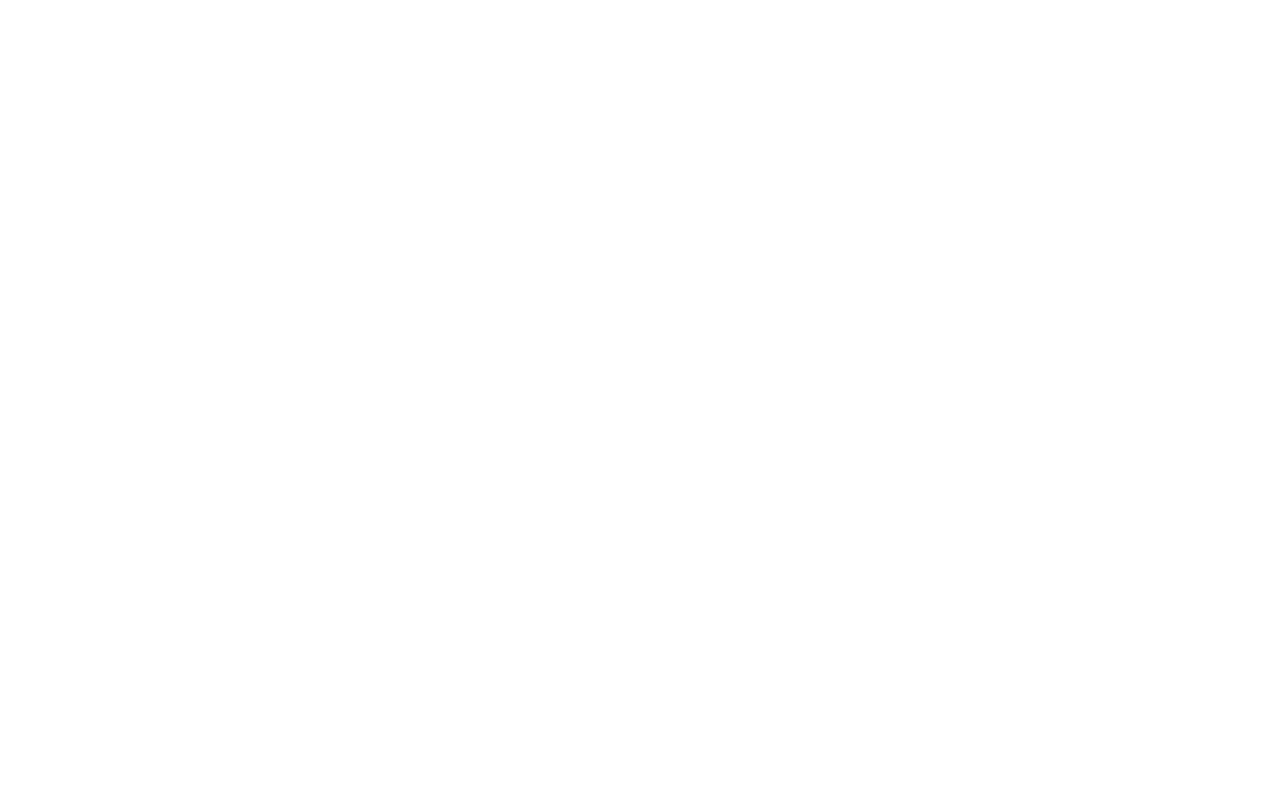
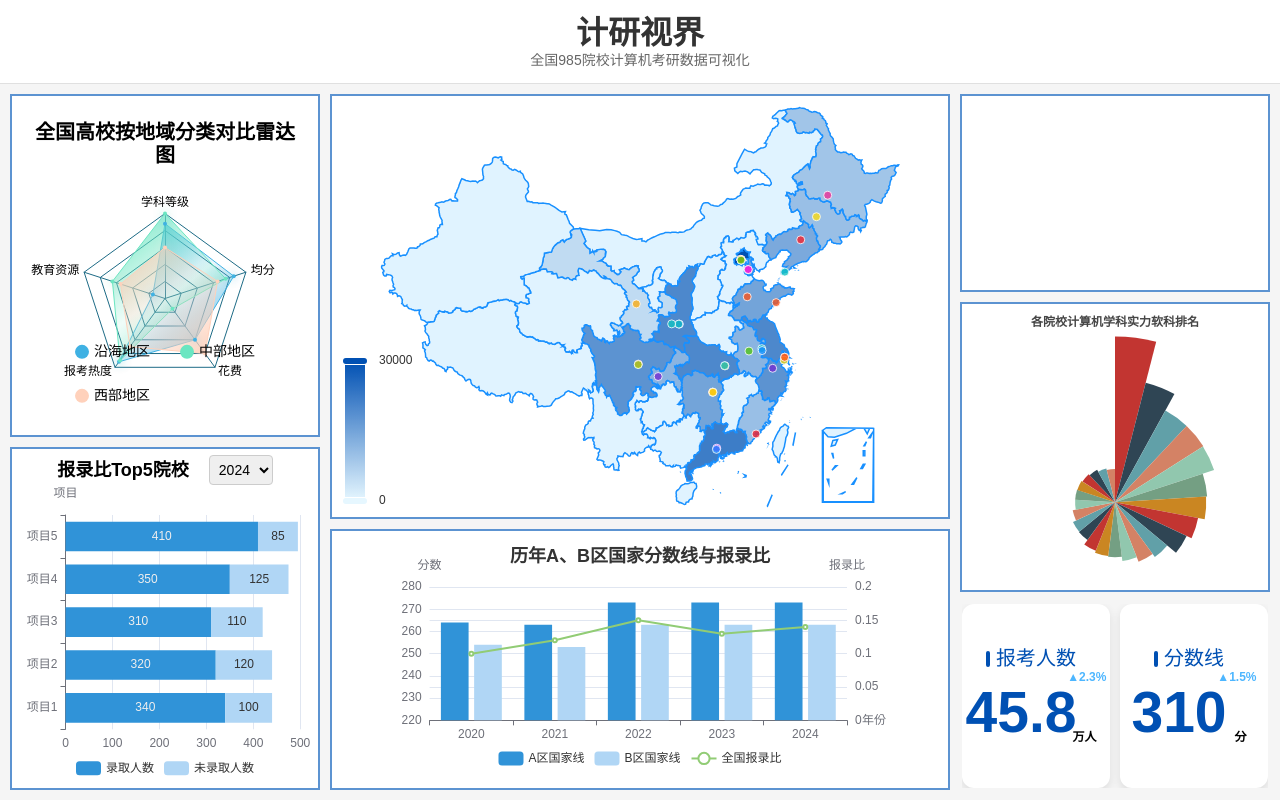
Before and after one commit to AtaLossCode/CS_NEEP, a Vue app in the folder cs-neep/: page /CS_NEEP/ in a window 1280 px wide. Before the commit this address had no page. Built offline with nearby package versions, Linux system fonts and the light colour scheme.

Commit message:
succesfully deploy

```diff
--- a/cs-neep/package.json
+++ b/cs-neep/package.json
@@ -2,10 +2,9 @@
   "name": "cs-neep",
   "version": "0.1.0",
   "private": true,
-  "homepage": "https://atalosscode.github.io/CS_NEEP/",
-  "scripts": {
+   "scripts": {
     "serve": "vue-cli-service serve",
-    "build": "vue-cli-service build",
+    "build": "vue-cli-service build && copy \"public\\404.html\" \"dist\\404.html\"",
     "lint": "vue-cli-service lint",
     "predeploy": "npm run build",
     "deploy": "gh-pages -d dist"
--- a/cs-neep/src/components/Home.vue
+++ b/cs-neep/src/components/Home.vue
@@ -79,7 +79,7 @@ export default {
 /* 顶部标题部分 */
 .header {
   background-color: white;
-  padding: 20px;
+  padding: 15px;
   text-align: center;
   border-bottom: 1px solid #e0e0e0;
   flex-shrink: 0; /* 防止header被压缩 */
@@ -92,13 +92,13 @@ export default {
 }
 
 .main-title {
-  font-size: 36px;
+  font-size: 32px;
   font-weight: bold;
   color: #333;
 }
 
 .sub-title {
-  font-size: 18px;
+  font-size: 14px;
   color: #666;
 }
 
--- a/cs-neep/src/components/SCU.vue
+++ b/cs-neep/src/components/SCU.vue
@@ -184,7 +184,7 @@ const goToHome = () => {
 /* 顶部标题部分 */
 .header {
   background-color: white;
-  padding: 20px;
+  padding: 15px;
   border-bottom: 1px solid #e0e0e0;
   display: flex;
   align-items: center;
@@ -215,13 +215,13 @@ const goToHome = () => {
 }
 
 .main-title {
-  font-size: 36px;
+  font-size: 32px;
   font-weight: bold;
   color: #333;
 }
 
 .sub-title {
-  font-size: 18px;
+  font-size: 14px;
   color: #666;
 }
 
--- a/cs-neep/src/router/index.js
+++ b/cs-neep/src/router/index.js
@@ -23,7 +23,7 @@ const routes = [
 ];
 
 const router = createRouter({
-  history: createWebHistory(),
+  history: createWebHistory('/CS_NEEP/'),
   routes,
 });
 
--- a/cs-neep/vue.config.js
+++ b/cs-neep/vue.config.js
@@ -1,4 +1,6 @@
 const { defineConfig } = require('@vue/cli-service')
+
 module.exports = defineConfig({
-  transpileDependencies: true
+  transpileDependencies: true,
+  publicPath: process.env.NODE_ENV === 'production' ? '/CS_NEEP/' : '/'
 })
```
Also changed, not shown: cs-neep/public/404.html (added, +14 -0 lines), 1 other file (tests, documents, lock files or other folders).
